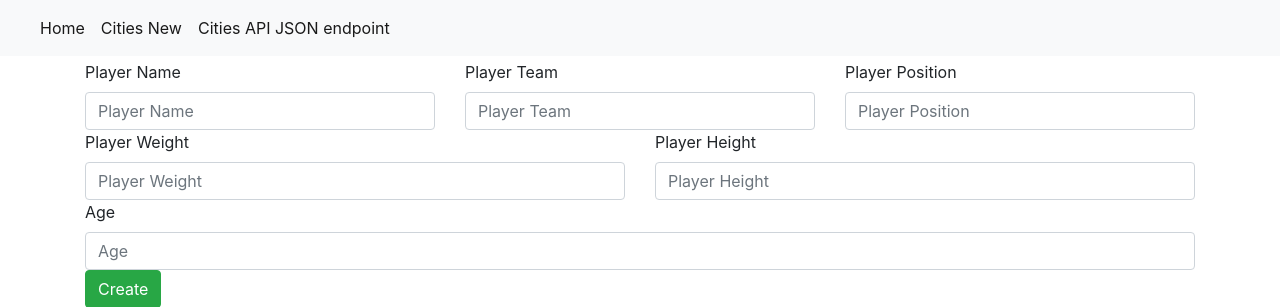
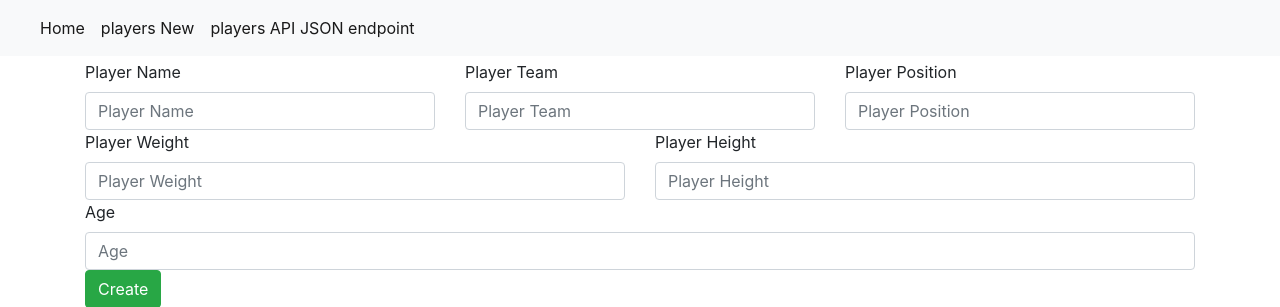
Before and after one commit to meahesachin/webappfinal, a Python web app: template app/templates/new.html in a window 1280 px wide. Shown: the top 307 px of the page. Run offline with Jinja, Linux system fonts and the light colour scheme; the template is opened without the code that fills it, so the values that code supplies are empty; some libraries are stand-ins or nearby versions.

Commit message:
Feature: Updated layout.html for new column names

```diff
--- a/app/templates/layout.html
+++ b/app/templates/layout.html
@@ -34,10 +34,10 @@
         <a class="nav-link" href="/">Home <span class="sr-only">(current)</span></a>
       </li>
       <li class="nav-item active">
-        <a class="nav-link" href="/cities/new">Cities New <span class="sr-only">(current)</span></a>
+        <a class="nav-link" href="/players/new">players New <span class="sr-only">(current)</span></a>
       </li>
       <li class="nav-item active">
-        <a class="nav-link" href="api/cities">Cities API JSON endpoint <span class="sr-only">(current)</span></a>
+        <a class="nav-link" href="api/players">players API JSON endpoint <span class="sr-only">(current)</span></a>
       </li>
 
     </ul>
```
